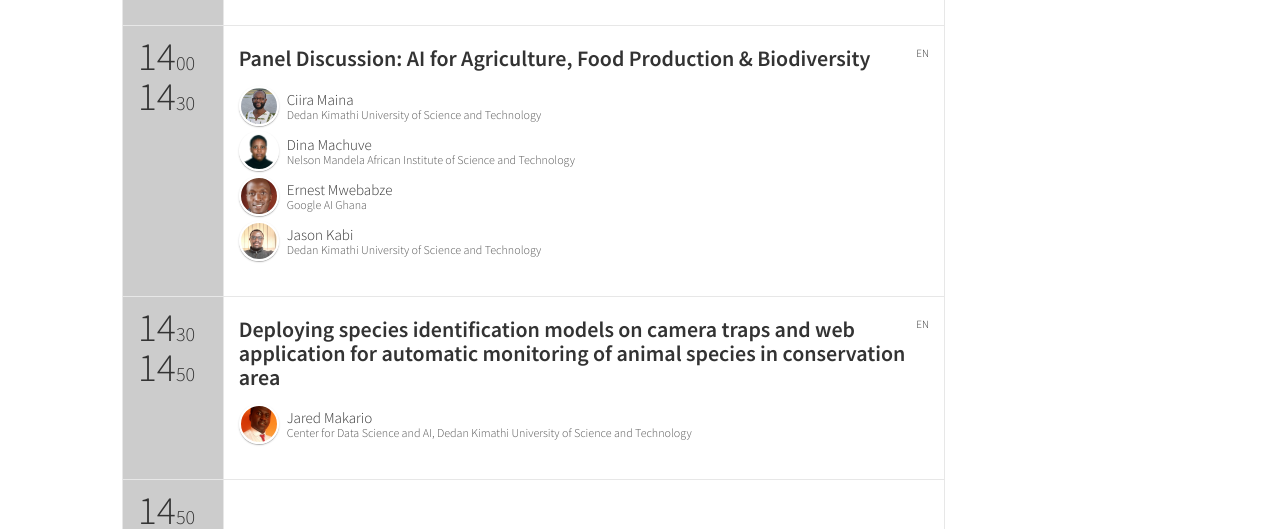
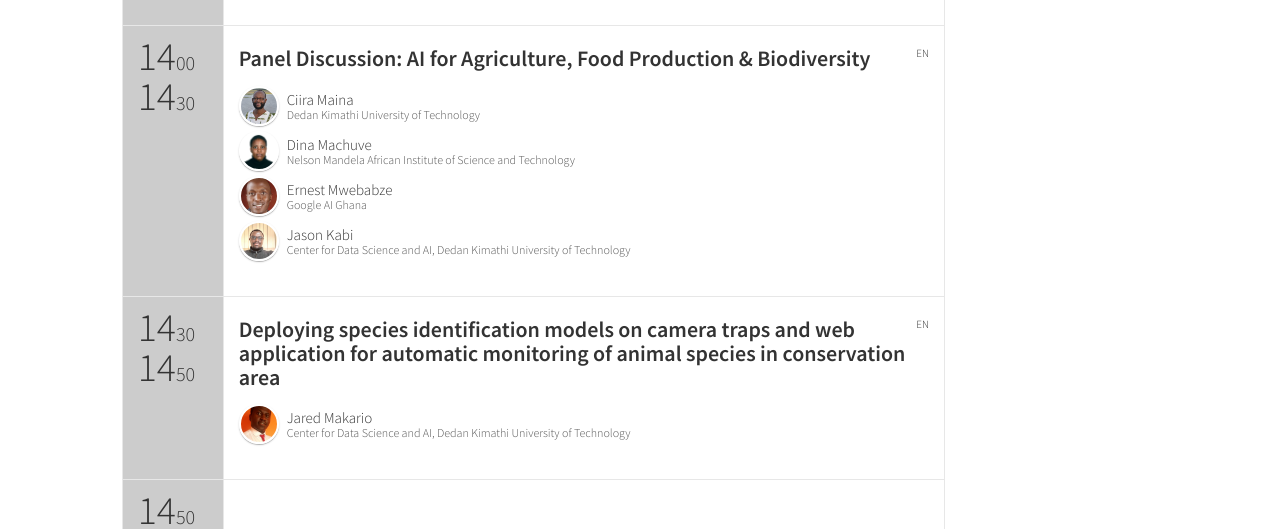
Before and after one commit to datsciafrica/dsa2020kampala, a Jekyll site: the page built from schedule.html, in a window 1280 px wide and 900 px high, scrolled down 8205 px. Shown: the part 152-681 px from the top of the window. Built offline with Jekyll 4.4.1, drawn with Linux system fonts in a browser that asks for light colours; nearby versions of some CDN libraries; some web fonts are replaced; comment, search, counter and statistics services are not loaded; some of the changed text lies outside the part shown.

Commit message:
fix DeKUT data

```diff
--- a/_data/speakers.yml
+++ b/_data/speakers.yml
@@ -2,13 +2,13 @@
   id: ciira
   name: "Ciira"
   surname: "Maina"
-  company: "Dedan Kimathi University of Science and Technology"
-  title: "Senior Lecturer and Director, Center for AI & Data Science"
+  company: "Dedan Kimathi University of Technology"
+  title: "Senior Lecturer and Director, Center for Data Science and AI"
   bio: ""
   thumbnailUrl: ciira.jpg
   social:
     - {name: "twitter", link: "https://twitter.com/CwaMaina"}
-    - {name: "site", link: "https://sites.google.com/site/cwamainadekut/"}
+    - {name: "site", link: "http://ciirawamaina.com/"}
   ribbon:
     - {abbr: "DBM", title: "DSA Board Chair", url: "https://datascienceafrica.org"}
 -
@@ -413,14 +413,14 @@
   name: "Jared"
   surname: "Makario"
   title: "Research Intern"
-  company: "Center for Data Science and AI, Dedan Kimathi University of Science and Technology"
+  company: "Center for Data Science and AI, Dedan Kimathi University of Technology"
   thumbnailUrl: jared.jpg
 -
   id: jason
   name: "Jason"
   surname: "Kabi"
-  title: "Data Scientist"
-  company: "Dedan Kimathi University of Science and Technology"
+  title: "Research Intern"
+  company: "Center for Data Science and AI, Dedan Kimathi University of Technology"
   thumbnailUrl: JasonKabi.jpg
 -
   id: shelmith
```
